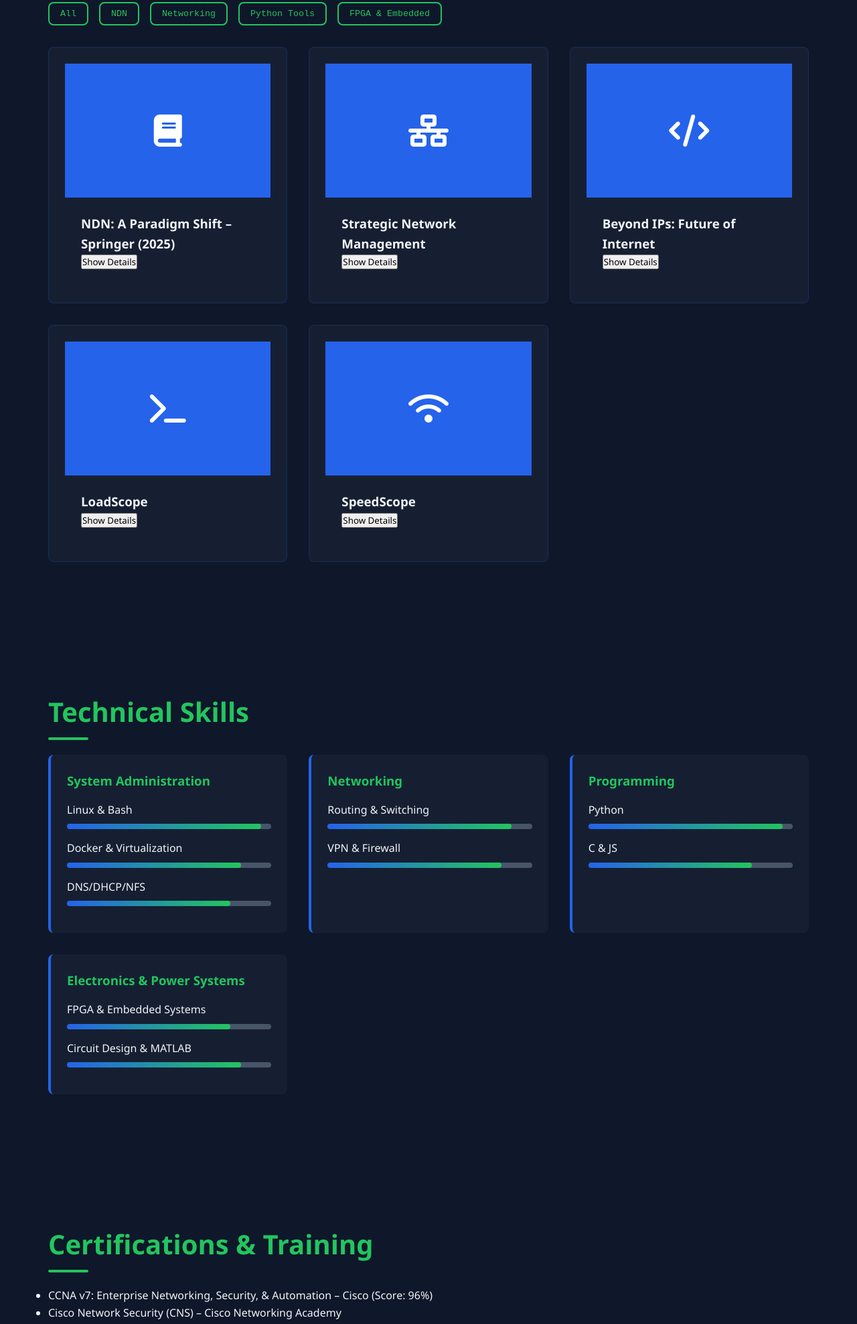
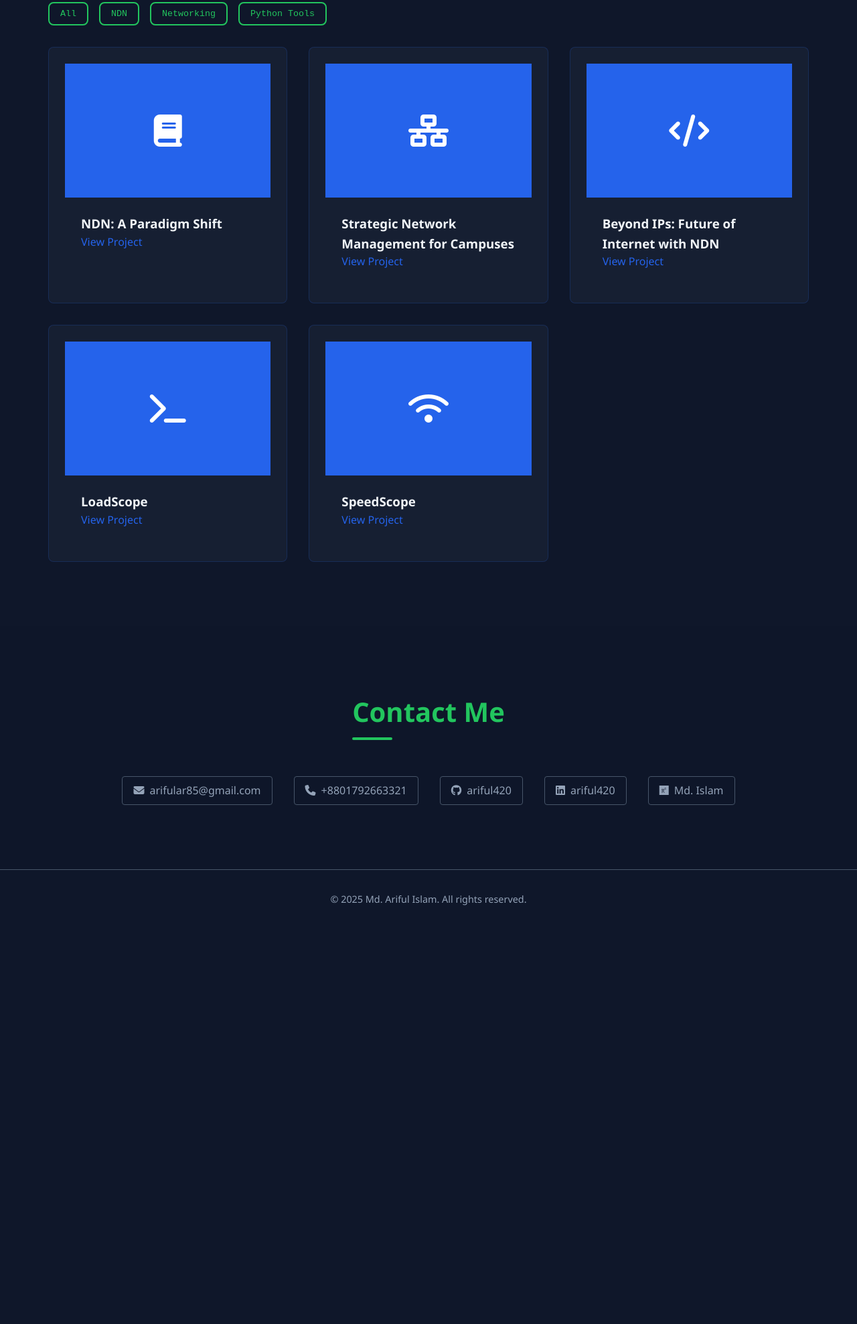
Before and after one commit to ariful420/ariful420.github.io, a plain HTML site: page index.html in a window 1280 px wide. Shown: the part 1719-3696 px from the top of the page at 67% size. After the commit the page ends 3105 px from the top, so only its background shows below. Drawn offline with Linux system fonts and the light colour scheme.

Commit message:
Update index.html

```diff
--- a/index.html
+++ b/index.html
@@ -4,16 +4,15 @@
 <meta charset="UTF-8">
 <meta name="viewport" content="width=device-width, initial-scale=1.0">
 <title>MD. Ariful Islam | Electrical & Network Engineer</title>
+<link rel="stylesheet" href="style.css">
 <link rel="stylesheet" href="https://cdnjs.cloudflare.com/ajax/libs/font-awesome/6.4.0/css/all.min.css">
-<!-- Link to external CSS -->
-<link rel="stylesheet" href="style.css">
 </head>
 <body>
 
-<!-- Background Circuit Board -->
+<!-- Circuit Board Background -->
 <div class="circuit-board"></div>
 
-<!-- Navigation Bar -->
+<!-- Navigation -->
 <nav class="terminal-nav">
   <div class="terminal-prompt">
     <span class="prompt-user">visitor@portfolio</span>
@@ -40,7 +39,7 @@
   </div>
 </section>
 
-<!-- About / Career Objective -->
+<!-- About Section -->
 <section id="about">
   <div class="container">
     <h2 class="section-title">Career Objective</h2>
@@ -48,7 +47,7 @@
   </div>
 </section>
 
-<!-- Education -->
+<!-- Education Section -->
 <section id="education">
   <div class="container">
     <h2 class="section-title">Education</h2>
@@ -60,141 +59,72 @@
   </div>
 </section>
 
-<!-- Projects & Publications -->
+<!-- Projects Section -->
 <section id="projects">
   <div class="container">
     <h2 class="section-title">Projects & Publications</h2>
-    <!-- Filter Buttons -->
+
+    <!-- Project Filters -->
     <div class="project-filters">
       <button class="filter-btn" data-category="all">All</button>
       <button class="filter-btn" data-category="ndn">NDN</button>
       <button class="filter-btn" data-category="network">Networking</button>
       <button class="filter-btn" data-category="python">Python Tools</button>
-      <button class="filter-btn" data-category="fpga">FPGA & Embedded</button>
     </div>
 
-    <!-- Project Grid -->
+    <!-- Projects Grid -->
     <div class="projects-grid">
+      <!-- NDN Project -->
       <div class="project-card" data-category="ndn">
         <div class="project-image"><i class="fas fa-book"></i></div>
         <div class="project-content">
-          <h3 class="project-title">NDN: A Paradigm Shift – Springer (2025)</h3>
-          <p class="project-description" style="display:none;">Published research on scalable & secure data delivery using Named Data Networking. ISBN: 978-981-97-8627-5.</p>
-          <button class="toggle-btn">Show Details</button>
+          <h3 class="project-title">NDN: A Paradigm Shift</h3>
+          <a href="https://link.springer.com/book/10.1007/978-981-97-8627-5?sap-outbound-id=440926E50BD674915E089B228AB6E08465E4491C&mkt-key=615960697A0C1EDFBAB0068DB3881438" class="project-link" target="_blank">View Project</a>
         </div>
       </div>
+
+      <!-- Strategic Network Management -->
       <div class="project-card" data-category="network">
         <div class="project-image"><i class="fas fa-network-wired"></i></div>
         <div class="project-content">
-          <h3 class="project-title">Strategic Network Management</h3>
-          <p class="project-description" style="display:none;">Designed a secure & scalable campus network management framework with VLANs, firewall rules, and monitoring tools.</p>
-          <button class="toggle-btn">Show Details</button>
+          <h3 class="project-title">Strategic Network Management for Campuses</h3>
+          <a href="https://www.researchgate.net/publication/378734653_Strategic_Network_Management_for_Modern_Campuses_A_Comprehensive_Framework" class="project-link" target="_blank">View Project</a>
         </div>
       </div>
+
+      <!-- Beyond IPs: Future of Internet -->
       <div class="project-card" data-category="ndn">
         <div class="project-image"><i class="fas fa-code"></i></div>
         <div class="project-content">
-          <h3 class="project-title">Beyond IPs: Future of Internet</h3>
-          <p class="project-description" style="display:none;">Simulated NDN protocols using ndnSIM, Python, and Wireshark to optimize content delivery performance.</p>
-          <button class="toggle-btn">Show Details</button>
+          <h3 class="project-title">Beyond IPs: Future of Internet with NDN</h3>
+          <a href="https://www.researchgate.net/publication/379323460_EasyChair_Preprint_Beyond_IPs_Unveiling_the_Future_of_Internet_Communication_with_Named_Data_Networking_NDN_Beyond_IPs_Unveiling_the_Future_of_Internet_Communication_with_Named_Data_Networking_NDN" class="project-link" target="_blank">View Project</a>
         </div>
       </div>
+
+      <!-- LoadScope -->
       <div class="project-card" data-category="python">
         <div class="project-image"><i class="fas fa-terminal"></i></div>
         <div class="project-content">
           <h3 class="project-title">LoadScope</h3>
-          <p class="project-description" style="display:none;">Real-time Linux load monitor with CLI and Flask dashboard, showing CPU, memory, and network metrics.</p>
-          <button class="toggle-btn">Show Details</button>
+          <a href="https://github.com/ariful420/loadscope" class="project-link" target="_blank">View Project</a>
         </div>
       </div>
+
+      <!-- SpeedScope -->
       <div class="project-card" data-category="python">
         <div class="project-image"><i class="fas fa-wifi"></i></div>
         <div class="project-content">
           <h3 class="project-title">SpeedScope</h3>
-          <p class="project-description" style="display:none;">Terminal-based internet speed test tool using Python for latency, upload, and download analysis.</p>
-          <button class="toggle-btn">Show Details</button>
+          <a href="https://github.com/ariful420/speedscope" class="project-link" target="_blank">View Project</a>
         </div>
       </div>
     </div>
   </div>
 </section>
 
-<!-- Skills -->
-<section id="skills">
-  <div class="container">
-    <h2 class="section-title">Technical Skills</h2>
-    <div class="skills-grid">
-      <div class="skill-category">
-        <h3>System Administration</h3>
-        <div class="skill-item"><div class="skill-name">Linux & Bash</div><div class="skill-bar"><div class="skill-progress" data-width="95%"></div></div></div>
-        <div class="skill-item"><div class="skill-name">Docker & Virtualization</div><div class="skill-bar"><div class="skill-progress" data-width="85%"></div></div></div>
-        <div class="skill-item"><div class="skill-name">DNS/DHCP/NFS</div><div class="skill-bar"><div class="skill-progress" data-width="80%"></div></div></div>
-      </div>
-      <div class="skill-category">
-        <h3>Networking</h3>
-        <div class="skill-item"><div class="skill-name">Routing & Switching</div><div class="skill-bar"><div class="skill-progress" data-width="90%"></div></div></div>
-        <div class="skill-item"><div class="skill-name">VPN & Firewall</div><div class="skill-bar"><div class="skill-progress" data-width="85%"></div></div></div>
-      </div>
-      <div class="skill-category">
-        <h3>Programming</h3>
-        <div class="skill-item"><div class="skill-name">Python</div><div class="skill-bar"><div class="skill-progress" data-width="95%"></div></div></div>
-        <div class="skill-item"><div class="skill-name">C & JS</div><div class="skill-bar"><div class="skill-progress" data-width="80%"></div></div></div>
-      </div>
-      <div class="skill-category">
-        <h3>Electronics & Power Systems</h3>
-        <div class="skill-item"><div class="skill-name">FPGA & Embedded Systems</div><div class="skill-bar"><div class="skill-progress" data-width="80%"></div></div></div>
-        <div class="skill-item"><div class="skill-name">Circuit Design & MATLAB</div><div class="skill-bar"><div class="skill-progress" data-width="85%"></div></div></div>
-      </div>
-    </div>
-  </div>
-</section>
+<!-- Skills, Certifications, Extracurricular, Languages, Declaration, Contact -->
+<!-- Keep the same as before, just add ResearchGate link in contact -->
 
-<!-- Certifications -->
-<section id="certifications">
-  <div class="container">
-    <h2 class="section-title">Certifications & Training</h2>
-    <ul>
-      <li>CCNA v7: Enterprise Networking, Security, & Automation – Cisco (Score: 96%)</li>
-      <li>Cisco Network Security (CNS) – Cisco Networking Academy</li>
-    </ul>
-  </div>
-</section>
-
-<!-- Extracurricular & Awards -->
-<section id="extracurricular">
-  <div class="container">
-    <h2 class="section-title">Extracurricular Activities & Awards</h2>
-    <ul>
-      <li>Active Contributor – Google Crowdsource AI projects</li>
-      <li>General Secretary – RIC, Faridpur Engineering College (2024–2025)</li>
-      <li>Joint Secretary – IEEE, FEC Student Branch (2025)</li>
-      <li>1st Place – Poster Presentation at TechnoFest2k24 & TechnoVenture3.0</li>
-      <li>Represented institution – National Cybersecurity Exercises (BGD e-GOV CIRT)</li>
-    </ul>
-  </div>
-</section>
-
-<!-- Languages -->
-<section id="languages">
-  <div class="container">
-    <h2 class="section-title">Languages</h2>
-    <ul>
-      <li>Bengali – Native proficiency</li>
-      <li>English – Professional proficiency</li>
-    </ul>
-  </div>
-</section>
-
-<!-- Declaration -->
-<section id="declaration">
-  <div class="container">
-    <h2 class="section-title">Declaration</h2>
-    <p>I hereby declare that all the information in this resume is accurate to my knowledge. I take full responsibility for its correctness.</p>
-    <p>Sincerely, <strong>Md. Ariful Islam</strong></p>
-  </div>
-</section>
-
-<!-- Contact -->
 <section id="contact">
   <div class="container">
     <h2 class="section-title">Contact Me</h2>
@@ -203,6 +133,7 @@
       <a href="tel:+8801792663321" class="contact-link"><i class="fas fa-phone"></i> +8801792663321</a>
       <a href="https://github.com/ariful420" class="contact-link"><i class="fab fa-github"></i> ariful420</a>
       <a href="https://www.linkedin.com/in/ariful420" class="contact-link"><i class="fab fa-linkedin"></i> ariful420</a>
+      <a href="https://www.researchgate.net/profile/Md-Islam-1762" class="contact-link"><i class="fab fa-researchgate"></i> Md. Islam</a>
     </div>
   </div>
 </section>
@@ -211,8 +142,6 @@
   &copy; 2025 Md. Ariful Islam. All rights reserved.
 </footer>
 
-<!-- JavaScript -->
 <script src="script.js"></script>
-
 </body>
 </html>
```
